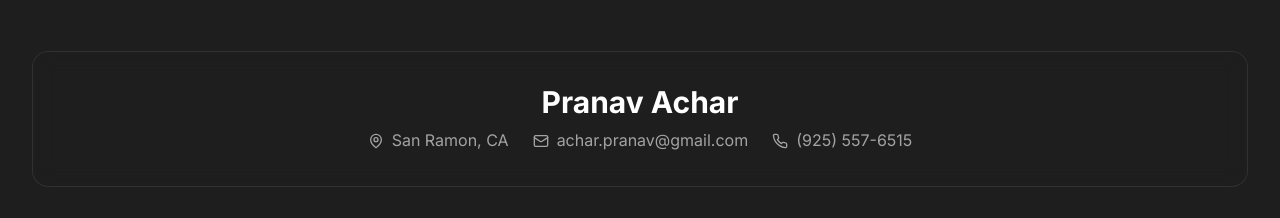
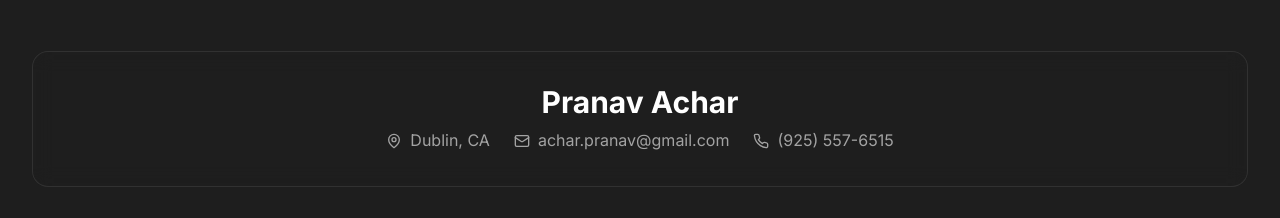
Before and after one commit to PranavAchar01/PranavAchar_PersonalPortfolio, a Next.js app: page / in a window 1280 px wide. Shown: the part 4400-4618 px from the top of the page. Built offline with nearby package versions, Linux system fonts and the light colour scheme.

Commit message:
Update Footer and Resume components: Change location to Dublin, CA

```diff
--- a/components/Footer.tsx
+++ b/components/Footer.tsx
@@ -68,7 +68,7 @@ const Footer = () => {
               <p className="text-medium-gray text-sm leading-relaxed mb-6 max-w-md">
                 High school senior and passionate web developer with 3+ years of experience
                 creating modern, responsive websites for businesses and organizations.
-                Based in San Ramon, California.
+                Based in Dublin, California.
               </p>
               <div className="flex space-x-4">
                 {socialLinks.map((link) => {
@@ -111,7 +111,7 @@ const Footer = () => {
               <h3 className="text-pure-white font-semibold mb-4">Get In Touch</h3>
               <div className="space-y-3 text-sm">
                 <p className="text-medium-gray">
-                  San Ramon, California
+                  Dublin, California
                 </p>
                 <a
                   href="mailto:achar.pranav@gmail.com"
--- a/components/Resume.tsx
+++ b/components/Resume.tsx
@@ -127,7 +127,7 @@ const Resume = () => {
           <div className="flex flex-wrap justify-center items-center gap-6 text-medium-gray">
             <div className="flex items-center">
               <MapPin size={16} className="mr-2" />
-              <span>San Ramon, CA</span>
+              <span>Dublin, CA</span>
             </div>
             <div className="flex items-center">
               <Mail size={16} className="mr-2" />
```
